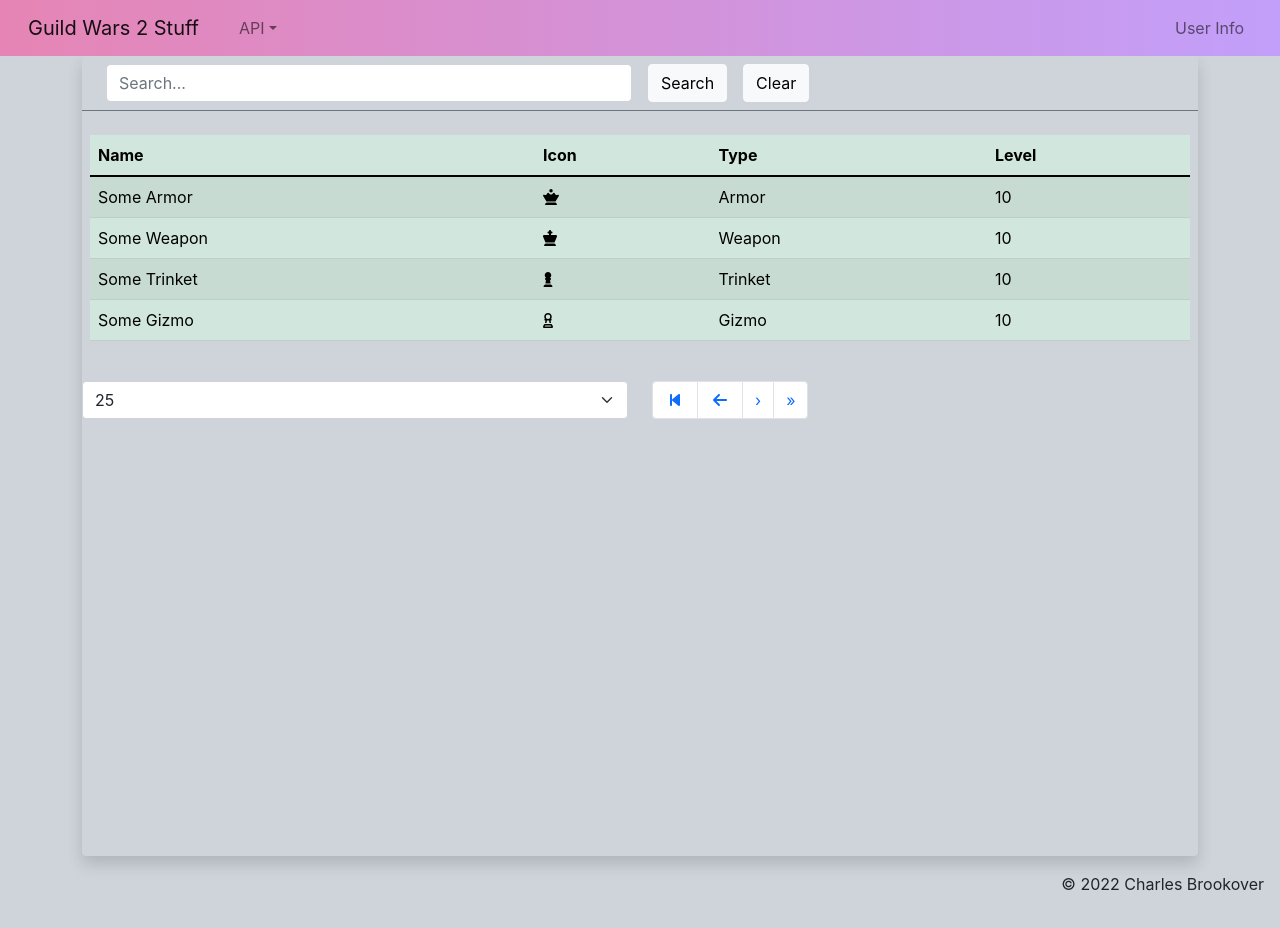
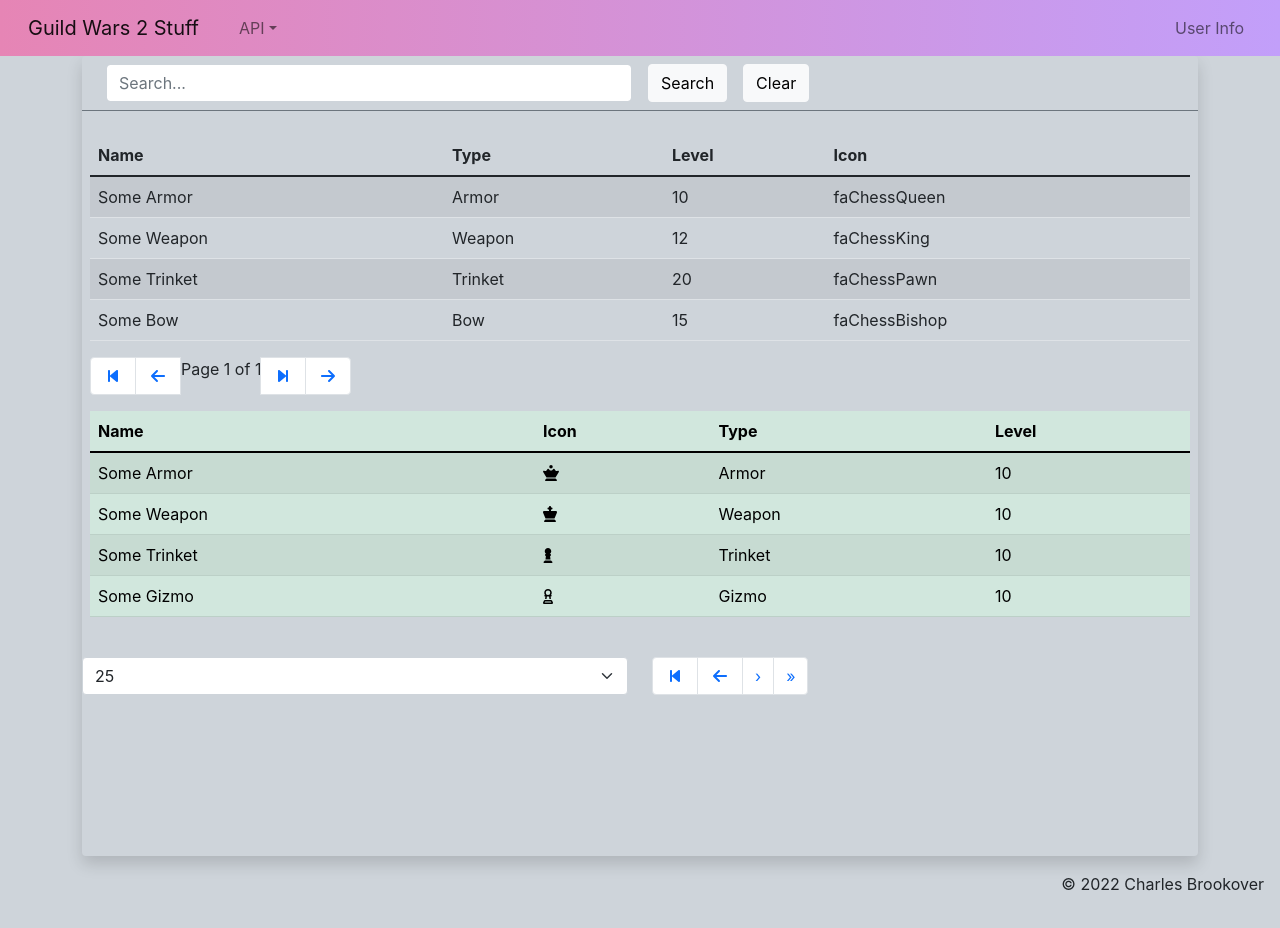
Before and after one commit to CharlesBrookover/guildwars2, a React (Create React App) app: page /items in a window 1280 px wide. Built offline with nearby package versions, Linux system fonts and the light colour scheme.

Commit message:
playing with react-table

```diff
--- a/package.json
+++ b/package.json
@@ -13,6 +13,7 @@
         "react-dom": "^18.1.0",
         "react-router-dom": "^6.3.0",
         "react-scripts": "5.0.1",
+        "react-table": "^7.7.0",
         "reactstrap": "^9.0.2",
         "sass": "^1.51.0",
         "typescript": "^4.4.2",
@@ -26,6 +27,7 @@
         "@types/node": "^16.7.13",
         "@types/react": "^18.0.0",
         "@types/react-dom": "^18.0.0",
+        "@types/react-table": "^7.7.11",
         "react-test-renderer": "^18.1.0"
     },
     "scripts": {
--- a/src/Pages/Items/index.tsx
+++ b/src/Pages/Items/index.tsx
@@ -1,11 +1,58 @@
-import {faChessKing, faChessPawn, faChessQueen, faBackwardStep, faArrowLeft} from '@fortawesome/free-solid-svg-icons';
 import {faChessPawn as chessPawn} from '@fortawesome/free-regular-svg-icons';
+import {
+  faArrowLeft,
+  faArrowRight,
+  faBackwardStep,
+  faChessKing,
+  faChessPawn,
+  faChessQueen,
+  faForwardStep,
+} from '@fortawesome/free-solid-svg-icons';
 import {FontAwesomeIcon} from '@fortawesome/react-fontawesome';
-import React from 'react';
+import React, {useMemo} from 'react';
+import {Column, Row, usePagination, useTable} from 'react-table';
+import {Pagination, PaginationItem, PaginationLink} from 'reactstrap';
 import './styles.scss';
-import {Pagination, PaginationItem, PaginationLink} from 'reactstrap';
+
+const arrData = [
+  {name: 'Some Armor', type: 'Armor', level: 10, icon: 'faChessQueen'},
+  {name: 'Some Weapon', type: 'Weapon', level: 12, icon: 'faChessKing'},
+  {name: 'Some Trinket', type: 'Trinket', level: 20, icon: 'faChessPawn'},
+  {name: 'Some Bow', type: 'Bow', level: 15, icon: 'faChessBishop'},
+];
+
+const arrColumns: Column[] = [
+  {Header: 'Name', accessor: 'name'},
+  {Header: 'Type', accessor: 'type'},
+  {Header: 'Level', accessor: 'level'},
+  {Header: 'Icon', accessor: 'icon'},
+];
 
 const Items = () => {
+  const data = useMemo(() => arrData, []);
+  const columns = useMemo(() => arrColumns, []);
+
+  const {
+    getTableProps,
+    getTableBodyProps,
+    headerGroups,
+    page,
+    prepareRow,
+    setPageSize,
+    nextPage,
+    previousPage,
+    gotoPage,
+    pageCount,
+    pageOptions,
+    canNextPage,
+    canPreviousPage,
+    state: {pageIndex, pageSize},
+  } = useTable(
+      {data, columns, initialState: {pageIndex: 0}}, usePagination,
+  );
+  // const {getTableProps, getTableBodyProps, headerGroups, rows, prepareRow} = useTable({data, columns});
+
+  // const tableInstance = useTable({columns, data});
   return (
       <div className="shadow border-1 rounded" id="ItemsMain">
         <section id="ItemsSearch" className="mb-3 py-2 border-bottom border-secondary">
@@ -22,6 +69,56 @@ const Items = () => {
         </section>
 
         <section id="ItemsDisplay" className="mb-3 p-2">
+          <table className="table table-hover table-striped" {...getTableProps()}>
+            <thead>
+            {headerGroups.map(headerGroup =>
+                <tr {...headerGroup.getHeaderGroupProps()}>
+                  {headerGroup.headers.map(column =>
+                      <th {...column.getHeaderProps()}>{column.render('Header')}</th>,
+                  )}
+                </tr>,
+            )}
+            </thead>
+            <tbody {...getTableBodyProps()}>
+            {page.map((row: Row<{}>, i: any) => {
+              prepareRow(row);
+              return <tr {...row.getRowProps()}>
+                {row.cells.map(cell =>
+                    <td {...cell.getCellProps()}>
+                      {cell.render('Cell')}
+                    </td>,
+                )}
+              </tr>;
+            })}
+            </tbody>
+          </table>
+
+          <Pagination aria-label="Search results pages">
+            <PaginationItem>
+              <PaginationLink first tag="button" onClick={() => gotoPage(0)}>
+                <FontAwesomeIcon icon={faBackwardStep} fixedWidth/>
+              </PaginationLink>
+            </PaginationItem>
+            <PaginationItem>
+              <PaginationLink previous tag="button" onClick={() => previousPage()} disabled={!canPreviousPage}>
+                <FontAwesomeIcon icon={faArrowLeft} fixedWidth/>
+              </PaginationLink>
+            </PaginationItem>
+            <PaginationItem>
+              <span>Page {pageIndex + 1} of {pageOptions.length}</span>
+            </PaginationItem>
+            <PaginationItem>
+              <PaginationLink next tag="button" onClick={() => nextPage()} disabled={!canNextPage}>
+                <FontAwesomeIcon icon={faForwardStep} fixedWidth/>
+              </PaginationLink>
+            </PaginationItem>
+            <PaginationItem>
+              <PaginationLink last tag="button" onClick={() => gotoPage(pageCount - 1)} disabled={!canNextPage}>
+                <FontAwesomeIcon icon={faArrowRight} fixedWidth/>
+              </PaginationLink>
+            </PaginationItem>
+          </Pagination>
+
           <table className="table table-hover table-striped table-success">
             <thead>
             <tr>
@@ -70,12 +167,14 @@ const Items = () => {
               </select>
             </div>
             <div className="col">
-             <Pagination aria-label="Search results pages">
-               <PaginationItem><PaginationLink first tag="button"><FontAwesomeIcon icon={faBackwardStep} fixedWidth /></PaginationLink></PaginationItem>
-               <PaginationItem><PaginationLink previous tag="button"><FontAwesomeIcon icon={faArrowLeft} fixedWidth/></PaginationLink></PaginationItem>
-               <PaginationItem><PaginationLink next tag="button" /></PaginationItem>
-               <PaginationItem><PaginationLink last tag="button" /></PaginationItem>
-             </Pagination>
+              <Pagination aria-label="Search results pages">
+                <PaginationItem><PaginationLink first tag="button"><FontAwesomeIcon icon={faBackwardStep}
+                                                                                    fixedWidth/></PaginationLink></PaginationItem>
+                <PaginationItem><PaginationLink previous tag="button"><FontAwesomeIcon icon={faArrowLeft}
+                                                                                       fixedWidth/></PaginationLink></PaginationItem>
+                <PaginationItem><PaginationLink next tag="button"/></PaginationItem>
+                <PaginationItem><PaginationLink last tag="button"/></PaginationItem>
+              </Pagination>
             </div>
           </div>
         </section>
```
Also changed, not shown: 1 other file (tests, documents, lock files or other folders).
